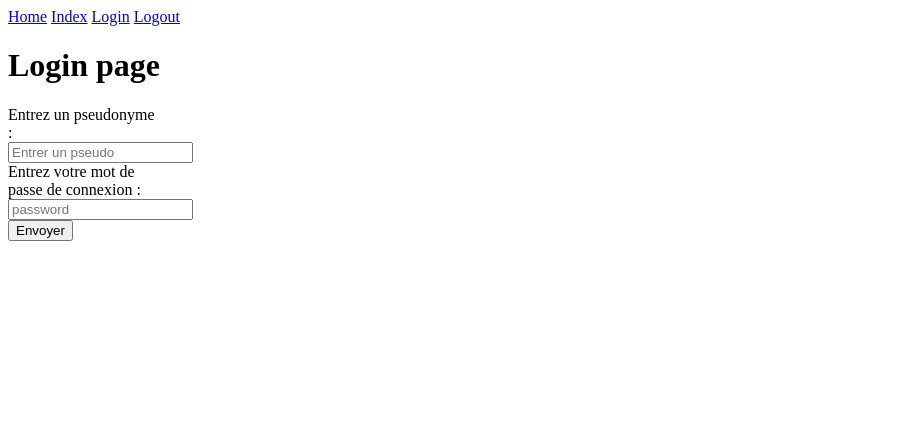
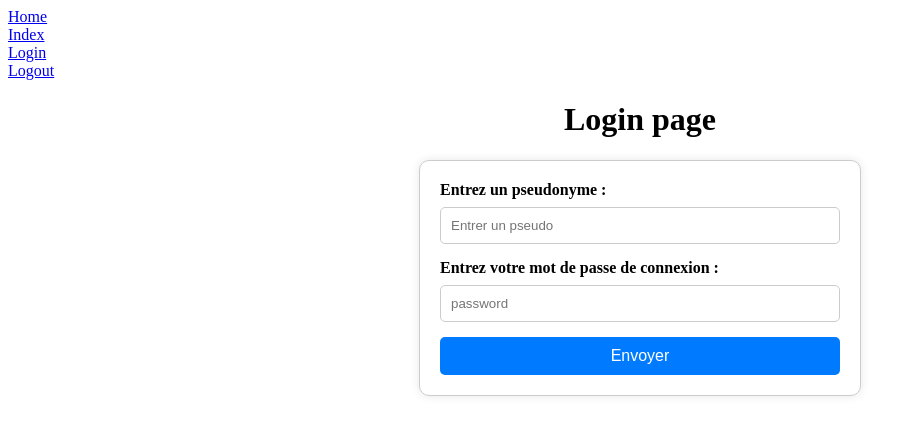
Before and after one commit to Yankeyange/Blog, a Django app: page / in a window 1280 px wide. Shown: the top 435 px of the page, without its empty margins (0-916 px from the left). Run offline with Django 5.2, Linux system fonts and the light colour scheme.

Commit message:
Add files via upload

```diff
--- a/projet/blog/templates/base.html
+++ b/projet/blog/templates/base.html
@@ -3,6 +3,15 @@
     <a href="{% url 'home' %}">Home</a>
     <a href="{% url 'topics' %}">Index</a>
     <a href="{% url 'loginpage' %}">Login</a>
-    <a href="{% url 'logout' %}">Logout</a>
+    <a href="{% url 'logoutpage' %}">Logout</a>
     </p>
+    <style>
+      p >a {
+        display: flex;
+        justify-content: space-between;
+        margin: 0;
+        padding: 0;
+        list-style: none;
+      }
+    </style>
     {% block content %} {% endblock content %}
--- a/projet/blog/templates/loginpage.html
+++ b/projet/blog/templates/loginpage.html
@@ -6,29 +6,59 @@
 <form action="{% url 'loginpage' %}" method="post">
   {% csrf_token %}
   <div>
-  <label for="username" class="form-container">Entrez un pseudonyme : </label>
-  <input type="text" id="username" placeholder="Entrer un pseudo" name="username" class="form-container" required>
+  <label for="username" >Entrez un pseudonyme : </label>
+  <input type="text" id="username" placeholder="Entrer un pseudo" name="username"  required>
 
-  <label for="password" class="form-container">Entrez votre mot de passe de connexion :</label>
-  <input type="password" id="password"  placeholder="password" name="pass" class="form-container" required>
+  <label for="password">Entrez votre mot de passe de connexion :</label>
+  <input type="password" id="password"  placeholder="password" name="pass" required>
 
-<button name="submit" class="form-container">Envoyer</button>
+<button name="submit">Envoyer</button>
 </div>
 </form>
 
 <style>
-  div {
-
-	width: 150px;
-	float: left;
-  }
-   h2{
+  h1 {
     text-align: center;
   }
+  form {
+    max-width: 400px;
+    margin: 0 auto;
+    padding: 20px;
+    border: 1px solid #ccc;
+    border-radius: 10px;
+    box-shadow: 0 0 10px rgba(0, 0, 0, 0.1);
+}
 
-        .form-container button:hover {
-            background-color: #45a049;
-        }
+label {
+    display: block;
+    margin-bottom: 8px;
+    font-weight: bold;
+}
+
+input[type="text"], input[type="password"] {
+    width: 100%;
+    padding: 10px;
+    margin-bottom: 15px;
+    border: 1px solid #ccc;
+    border-radius: 5px;
+    box-sizing: border-box;
+}
+
+button {
+    display: block;
+    width: 100%;
+    padding: 10px;
+    background-color: #007bff;
+    color: white;
+    border: none;
+    border-radius: 5px;
+    cursor: pointer;
+    font-size: 16px;
+}
+
+button:hover {
+    background-color: #0056b3;
+}
+
 </style>
-
 {% endblock content %}
```
Also changed, not shown: projet/blog/templates/home.html (+22 -1 lines), projet/blog/templates/register.html (added).
